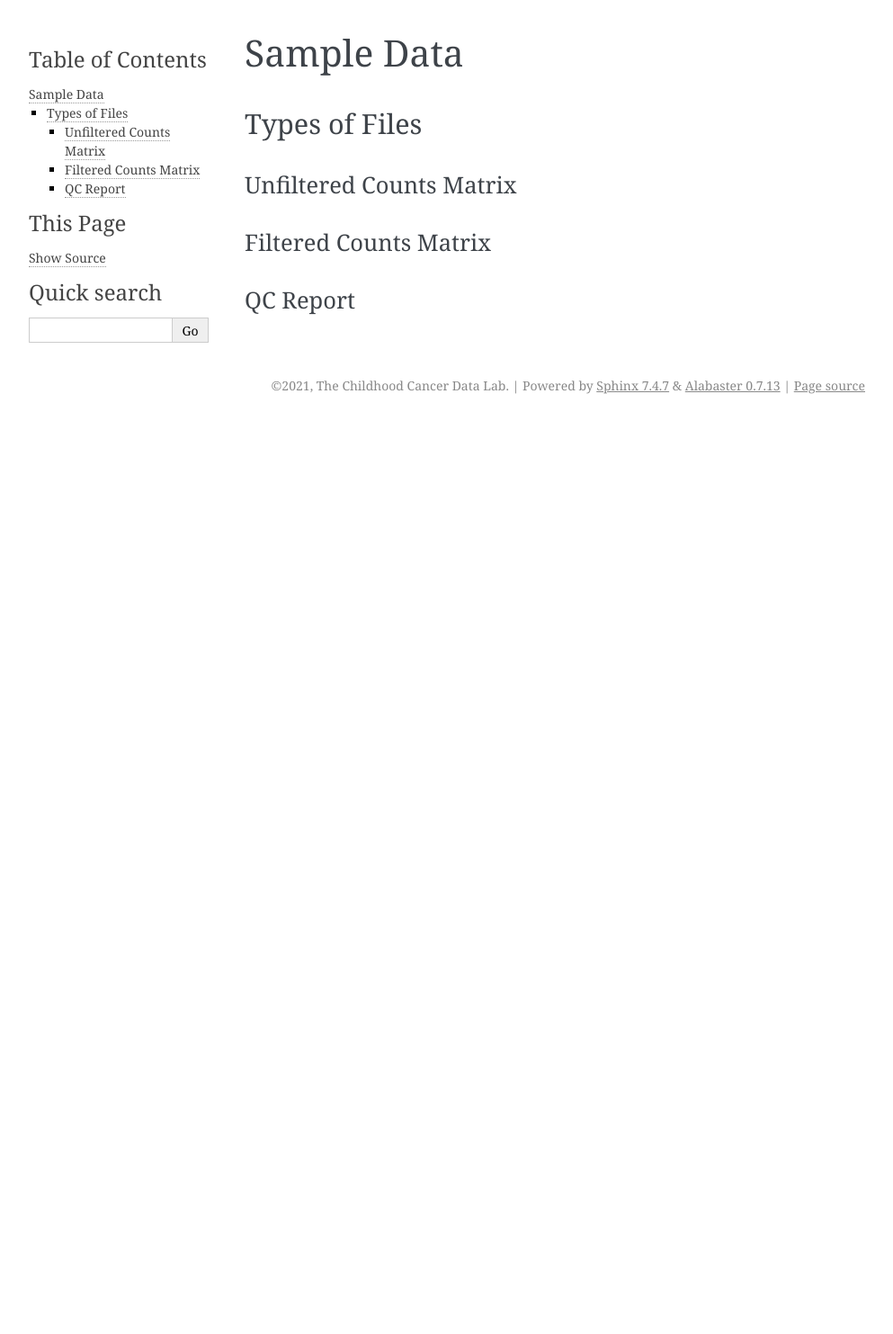
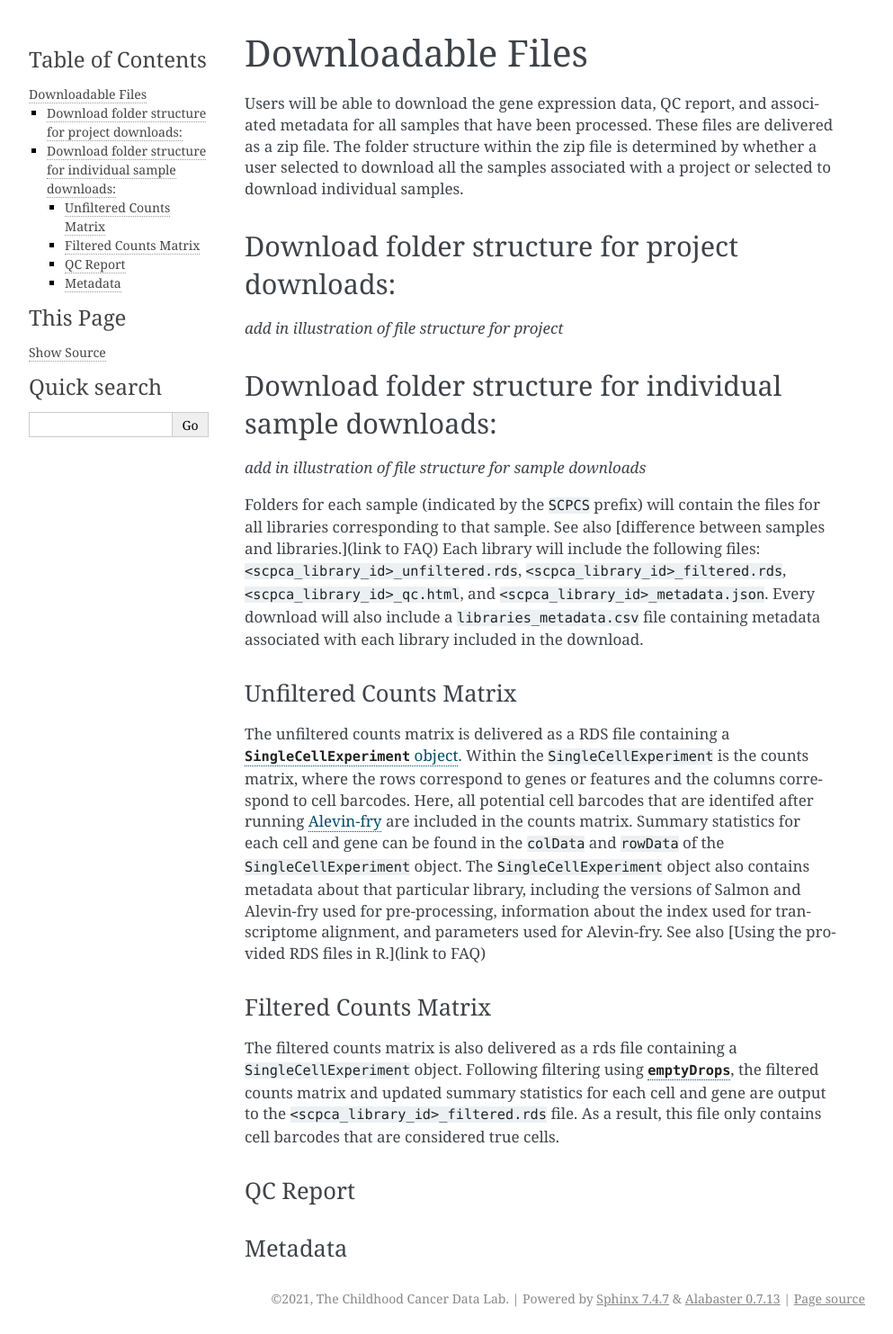
Before and after one commit to DongzeHE/scpca-docs, a Sphinx documentation site: the page built from docs/download_files.md, in a window 1280 px wide. Shown: the whole page at 90% size, without its empty margins (148-1141 px from the left). Built offline with Sphinx 7.4.7, drawn with Linux system fonts in a browser that asks for light colours; before the commit the page ends 900 px from its top, so only the background shows below that.

Commit message:
add unfiltered and filtered counts description

```diff
--- a/docs/download_files.md
+++ b/docs/download_files.md
@@ -1,9 +1,34 @@
-# Sample Data
+# Downloadable Files
 
-## Types of Files
+Users will be able to download the gene expression data, QC report, and associated metadata for all samples that have been processed.
+These files are delivered as a zip file.
+The folder structure within the zip file is determined by whether a user selected to download all the samples associated with a project or selected to download individual samples.
+
+## Download folder structure for project downloads:
+_add in illustration of file structure for project_
+
+## Download folder structure for individual sample downloads:
+_add in illustration of file structure for sample downloads_
+
+Folders for each sample (indicated by the `SCPCS` prefix) will contain the files for all libraries corresponding to that sample. See also [difference between samples and libraries.](link to FAQ)
+Each library will include the following files: `<scpca_library_id>_unfiltered.rds`, `<scpca_library_id>_filtered.rds`, `<scpca_library_id>_qc.html`, and `<scpca_library_id>_metadata.json`.
+Every download will also include a `libraries_metadata.csv` file containing metadata associated with each library included in the download.
 
 ### Unfiltered Counts Matrix
 
+The unfiltered counts matrix is delivered as a RDS file containing a [`SingleCellExperiment` object](http://bioconductor.org/books/3.13/OSCA.intro/the-singlecellexperiment-class.html).
+Within the `SingleCellExperiment` is the counts matrix, where the rows correspond to genes or features and the columns correspond to cell barcodes.
+Here, all potential cell barcodes that are identifed after running [Alevin-fry](processing_information.md/#alignment-and-quantification-using-alevin-fry) are included in the counts matrix.
+Summary statistics for each cell and gene can be found in the `colData` and `rowData` of the `SingleCellExperiment` object.
+The `SingleCellExperiment` object also contains metadata about that particular library, including the versions of Salmon and Alevin-fry used for pre-processing, information about the index used for transcriptome alignment, and parameters used for Alevin-fry.
+See also [Using the provided RDS files in R.](link to FAQ)
+
 ### Filtered Counts Matrix
 
+The filtered counts matrix is also delivered as a rds file containing a `SingleCellExperiment` object.
+Following filtering using [`emptyDrops`](processing_information.md/#filtering-cells), the filtered counts matrix and updated summary statistics for each cell and gene are output to the `<scpca_library_id>_filtered.rds` file.
+As a result, this file only contains cell barcodes that are considered true cells.
+
 ### QC Report
+
+### Metadata
```
